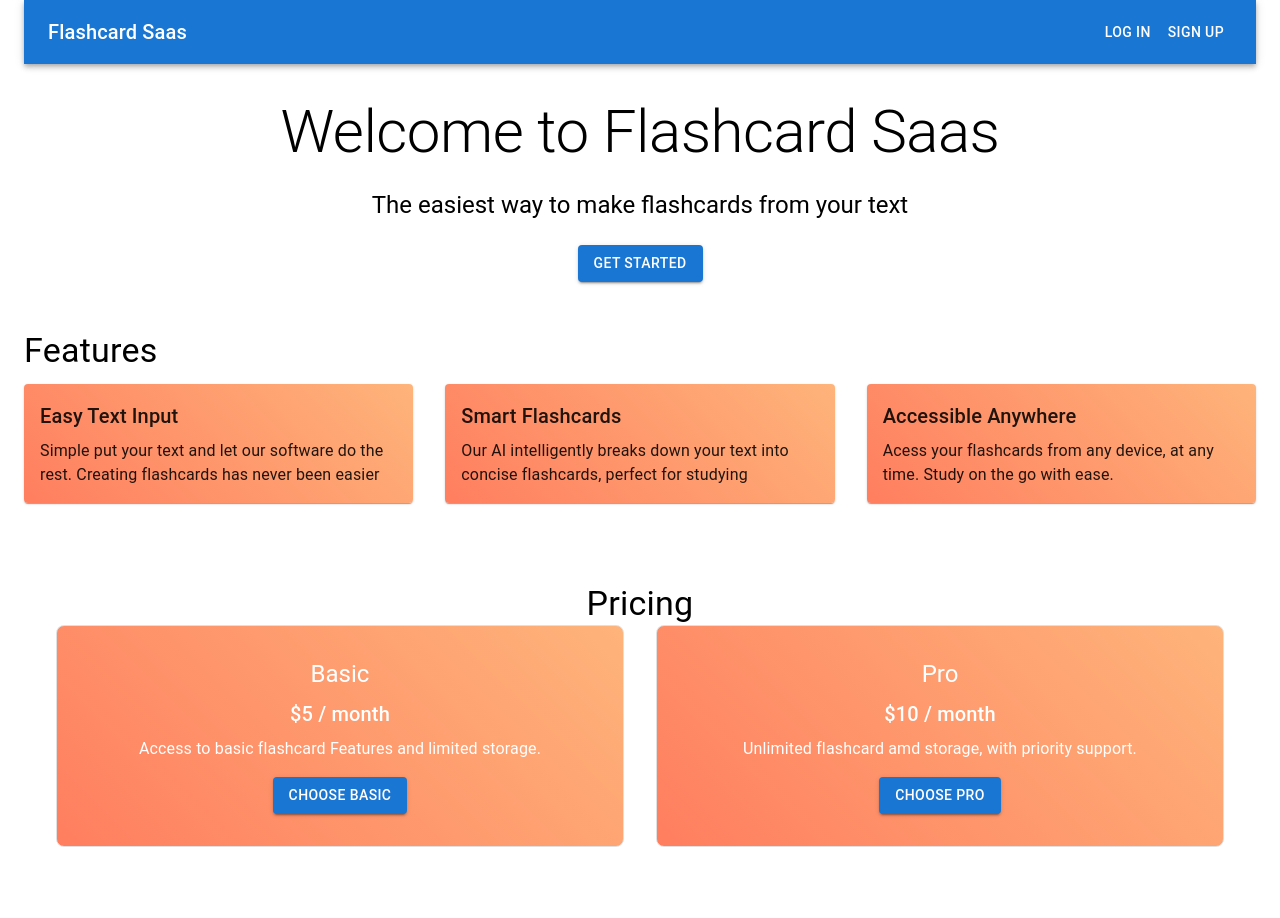
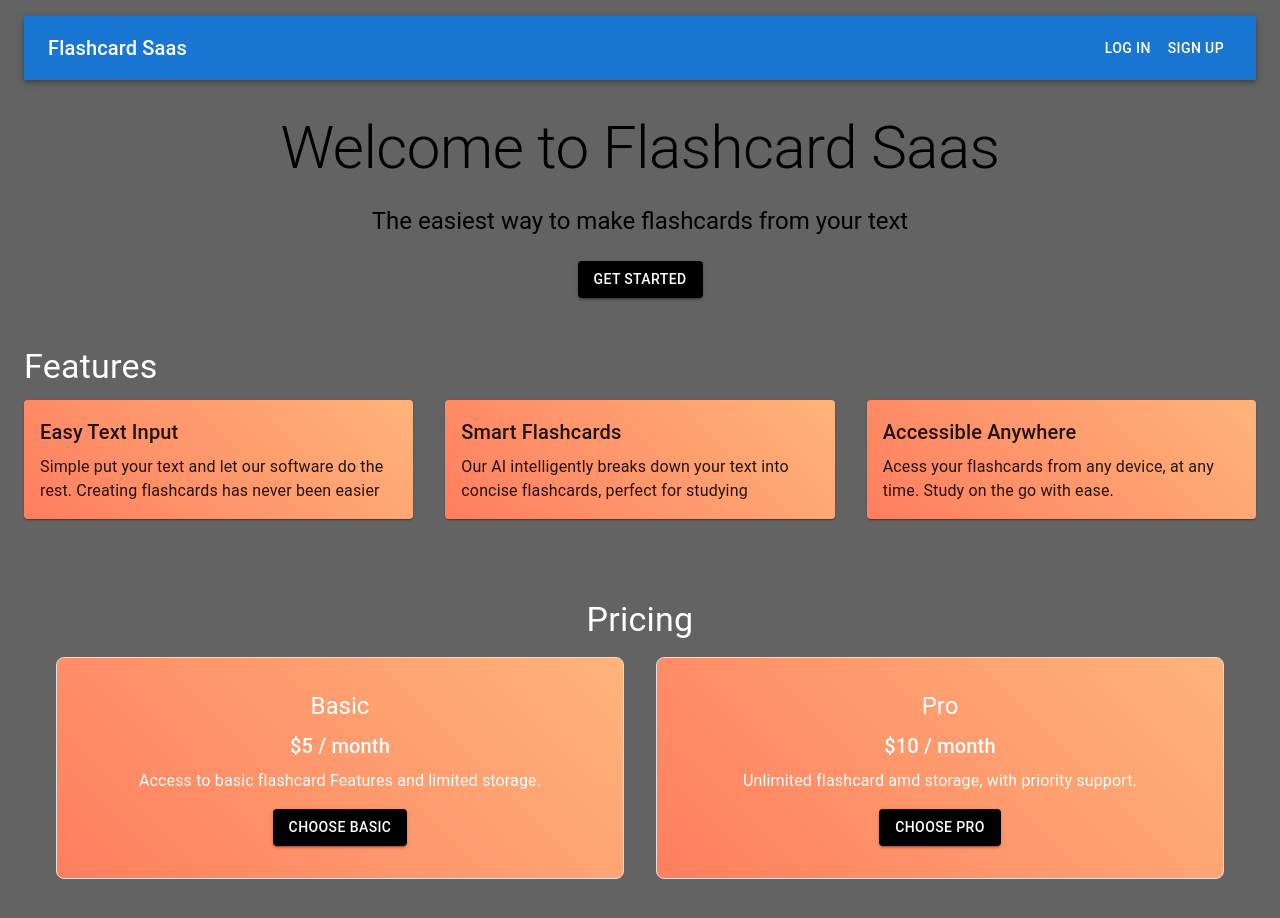
Before and after one commit to JasperCheng10/Flashcard, a Next.js app: page / in a window 1280 px wide. Shown: the top 918 px of the page. Built offline with nearby package versions, Linux system fonts and the light colour scheme; no server answers.

Commit message:
messing w colros

```diff
--- a/app/page.js
+++ b/app/page.js
@@ -17,7 +17,11 @@ import Head from "next/head";
 // test 2
 export default function Home() {
   return (
-    <Container maxWidth="100vw">
+    <Container maxWidth="100vw" sx={{
+      backgroundColor: '#636363',
+      padding: 2,
+      color: 'white',
+    }}>
       <Head>
         <title>Flashcard SaaS</title>
         <meta name="description" content="Create flashcard from your text" />
@@ -51,7 +55,7 @@ export default function Home() {
         <Typography variant="h5" gutterBottom>
           The easiest way to make flashcards from your text
         </Typography>
-        <Button variant="contained" sx={{ mt: 2, color: "primary" }}>
+        <Button variant='contained' sx={{mt:2, backgroundColor: 'black', color: '#ffffff','&:hover': {backgroundColor: 'gray',}, }}>
           Get Started
         </Button>
       </Box>
@@ -92,7 +96,7 @@ export default function Home() {
         </Grid>
       </Box>
       <Box sx={{ my: 6, textAlign: "center", padding:4, paddingBottom: 4}}>
-        <Typography variant="h4">Pricing</Typography>
+        <Typography variant="h4" sx={{ marginBottom: 2 }}>Pricing</Typography>
         <Grid container spacing={4}>
           <Grid item xs={12} md={6}>
             <Box
@@ -111,7 +115,7 @@ export default function Home() {
                 {" "}
                 Access to basic flashcard Features and limited storage.
               </Typography>
-              <Button variant='contained' color='primary' sx={{mt:2}}>
+              <Button variant='contained' sx={{mt:2, backgroundColor: 'black', color: '#ffffff','&:hover': {backgroundColor: 'gray',}, }}>
                 Choose Basic
               </Button>
             </Box>
@@ -134,7 +138,7 @@ export default function Home() {
                 {" "}
                 Unlimited flashcard amd storage, with priority support.
               </Typography>
-              <Button variant='contained' color='primary' sx={{mt:2}}>
+              <Button variant='contained' sx={{mt:2, backgroundColor: 'black', color: '#ffffff','&:hover': {backgroundColor: 'gray',}, }}>
                 Choose Pro
               </Button>
             </Box>
```
